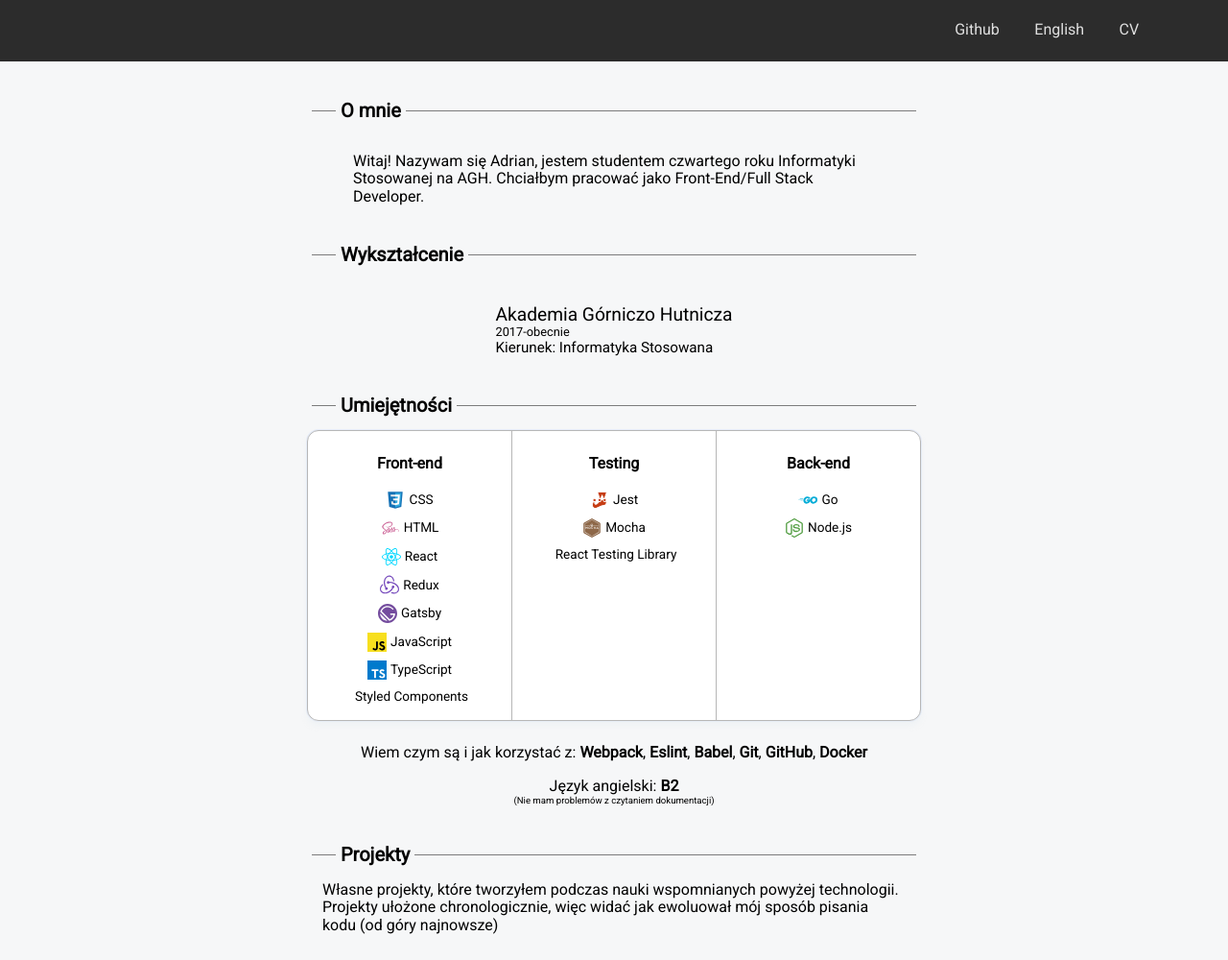
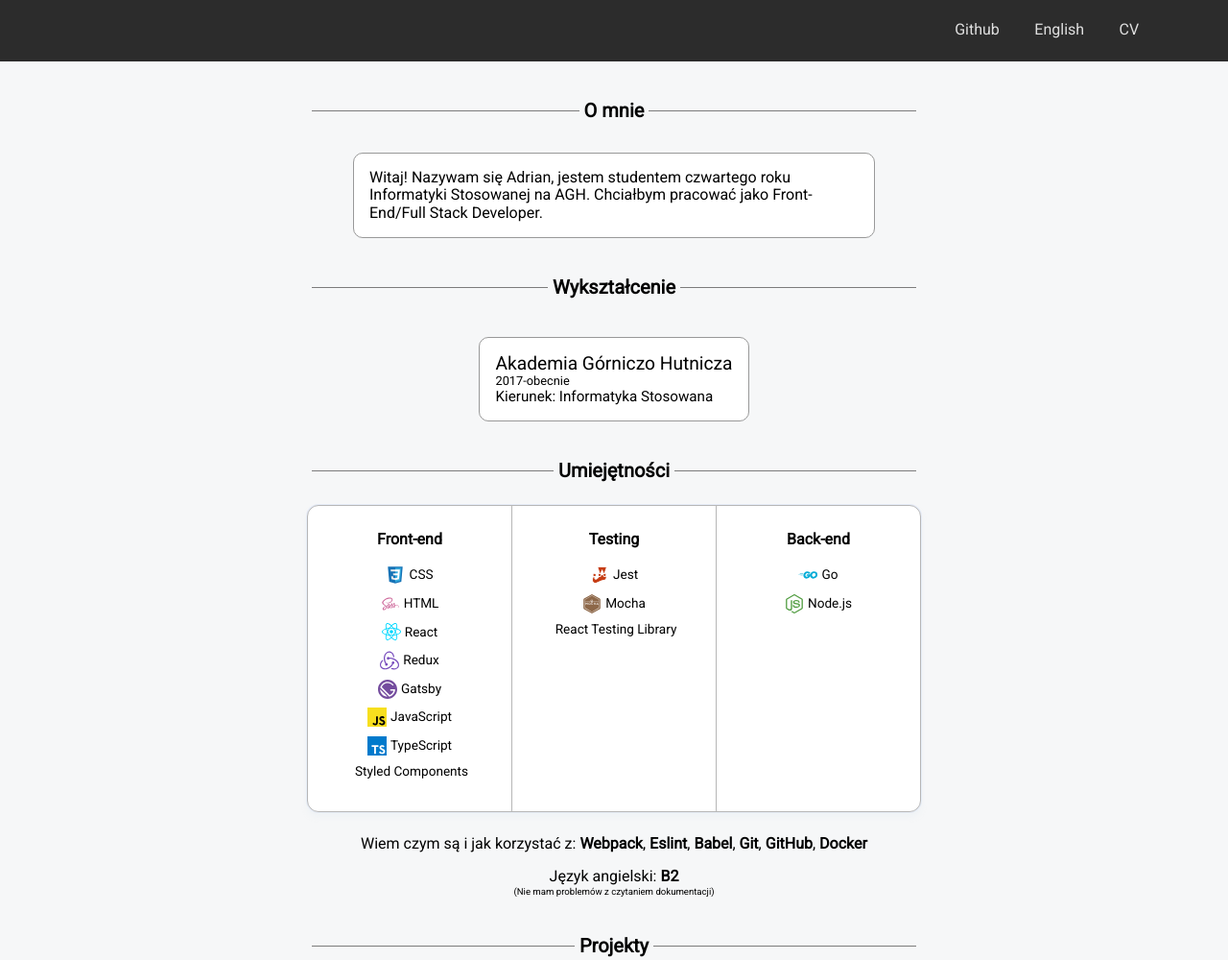
Before and after one commit to AdBoc/portfolio, a Gatsby site: page / in a window 1280 px wide. Shown: the top 1000 px of the page at 96% size. Built offline with nearby package versions, Linux system fonts and the light colour scheme; Gatsby itself is replaced by a stand-in of ours.

Commit message:
changed icons on hover styles and section styles

```diff
--- a/components/AboutMe/index.tsx
+++ b/components/AboutMe/index.tsx
@@ -9,7 +9,9 @@
   return (
     <S.Section>
       <SectionTitle>{t("AboutMe.Title")}</SectionTitle>
-      <p>{t("AboutMe.Description")}</p>
+      <S.AboutMeWrapper>
+        <p>{t("AboutMe.Description")}</p>
+      </S.AboutMeWrapper>
     </S.Section>
   )
 }
--- a/components/AboutMe/styles.ts
+++ b/components/AboutMe/styles.ts
@@ -3,8 +3,11 @@
 export const Section = styled.section`
   max-width: 40em;
   margin: 2.5em auto;
-
-  p {
-    margin: 2em 3em 0 3em;
-  }
 `
+export const AboutMeWrapper = styled.div`
+  background: var(--color-box);
+  padding: 1em;
+  border: 1px solid #999999;
+  border-radius: 10px;
+  margin: 2em 3em 0 3em;
+`
--- a/components/Education/styles.ts
+++ b/components/Education/styles.ts
@@ -2,6 +2,10 @@
 
 const EducationWrapper = styled.div`
   width: fit-content;
+  background: var(--color-box);
+  padding: 1em;
+  border: 1px solid #999999;
+  border-radius: 10px;
   margin: 2.5em auto;
   .uni{
     font-size: 1.2em;
--- a/components/Internationalization/pl/common_pl.json
+++ b/components/Internationalization/pl/common_pl.json
@@ -21,8 +21,8 @@
     "ShowWebsite": "Odwiedź stronę",
     "Repository": "Repozytorium",
     "1": "Web aplikacja do Dungeons and Dragons, działająca offline dzięki Service Workers. Pozwala zaznaczać dni w kalendarzu i graficznie pokazywać część wspólną. Umożliwia również przeniesienie postaci i przechowywanie jej w bazie danych.",
-    "2": "Strona posiada rejestracje i logowanie(JWT Token). Można wysyłać pliki o formacie pdf, grupować je, sortować i oznaczać jako przeczytane.",
-    "3": "Strona posiada rejestracje i logowanie(JWT Token). Każdy użytkownik może wygenerować piosenkę z własnymi słowami, a następnie ją odtworzyć lub pobrać.",
+    "2": "Strona posiada rejestracje i logowanie (JWT Token). Można wysyłać pliki o formacie pdf, grupować je, sortować i oznaczać jako przeczytane.",
+    "3": "Strona posiada rejestracje i logowanie (JWT Token). Każdy użytkownik może wygenerować piosenkę z własnymi słowami, a następnie ją odtworzyć lub pobrać.",
     "4": "Strona będąca projektem na studia. System pozwalający na logowanie, dodawanie, usuwanie, edytowanie, sortowanie i filtrowanie zasobów.",
     "5": "Pierwszy i najmniejszy projekt napisany przeze mnie w Javascript. Backend w Node.js, pozwala na prostą edycje, dodawanie i usuwanie zasobów."
   }
--- a/components/Skills/styles.ts
+++ b/components/Skills/styles.ts
@@ -8,6 +8,7 @@
   display: flex;
   flex-direction: row;
   justify-content: center;
+  margin-top: 1.5em;
 
   border-radius: 12px;
 
@@ -22,7 +23,7 @@
   border-right: 1px solid var(--color-box_border);
   flex-grow: 1;
   flex-basis: 0;
-  padding: 0.75em;
+  padding: 0.75em 0.75em 1.75em 0.75em;
 
   &:last-child {
     border-right: none;
--- a/components/styles/SectionTitleWrapper.ts
+++ b/components/styles/SectionTitleWrapper.ts
@@ -10,9 +10,10 @@
     margin: auto 0.25em;
   }
   &::before {
-      width: 25px;
+    flex: 1;
+    //width: 25px;
   }
   &::after {
-      flex: 1;
+    flex: 1;
   }
 `
--- a/src/pages/404.tsx
+++ b/src/pages/404.tsx
@@ -1,7 +1,7 @@
 import React from "react"
+import { Helmet } from "gatsby-plugin-react-i18next"
 import styled from "styled-components"
 import "../../static/normalize.css"
-import { Helmet } from "gatsby-plugin-react-i18next"
 
 const Error = styled.div`
   display: flex;
@@ -30,6 +30,7 @@
     <>
       <Helmet>
         <title>AdBoc Portfolio</title>
+        <link rel="icon" type="image/png" href="/portfolio/favicon.ico" sizes="16x16" />
         <meta name="description" content="Web Dev Portfolio Website" />
         <meta name="author" content="Adrian Boczoń" />
       </Helmet>
--- a/src/pages/index.js
+++ b/src/pages/index.js
@@ -19,6 +19,7 @@
     <>
       <Helmet htmlAttributes={{ "lang": "pl" }}>
         <title>AdBoc Portfolio</title>
+        <link rel="icon" type="image/png" href="/portfolio/favicon.ico" sizes="16x16" />
         <meta name="description" content="Web Dev Portfolio Website" />
         <meta name="author" content="Adrian Boczoń" />
       </Helmet>
--- a/static/normalize.css
+++ b/static/normalize.css
@@ -204,3 +204,7 @@
 p, h1, span, li, h2, a, button {
     font-family: "Roboto";
 }
+
+.svg-on-hover:hover {
+    stroke: white;
+}
```
Also changed, not shown: components/SVG/svg.jsx (+4 -4 lines), static/favicon.ico.
